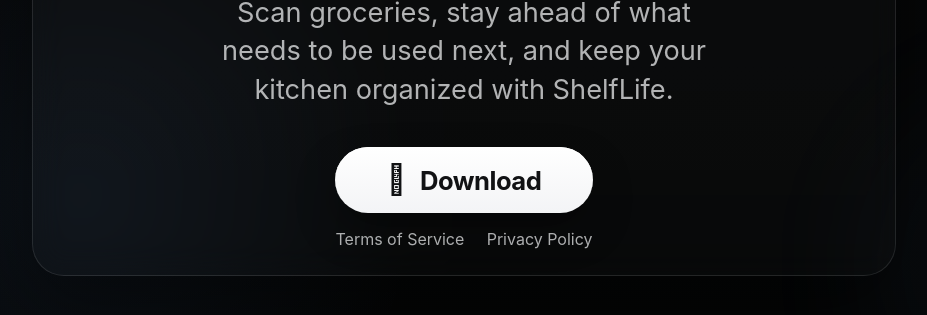
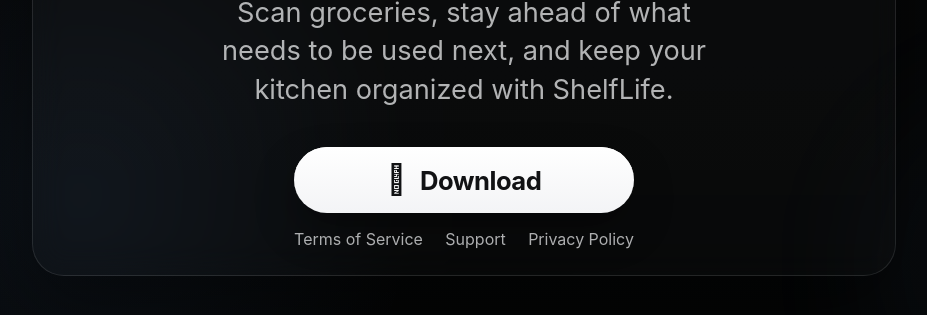
Before and after one commit to A-Vanstr/ShelfLife, a plain HTML site: page index.html in a window 1280 px wide. Shown: the part 441-756 px from the top of the page, without its empty margins (176-1103 px from the left). Drawn offline with Linux system fonts and the light colour scheme.

Commit message:
support email

```diff
--- a/index.html
+++ b/index.html
@@ -313,6 +313,7 @@
 
                     <nav class="links" aria-label="Legal links">
                         <a href="./terms">Terms of Service</a>
+                        <a href="mailto:support@tryshelflife.com">Support</a>
                         <a href="./privacy">Privacy Policy</a>
                     </nav>
                 </div>
```
